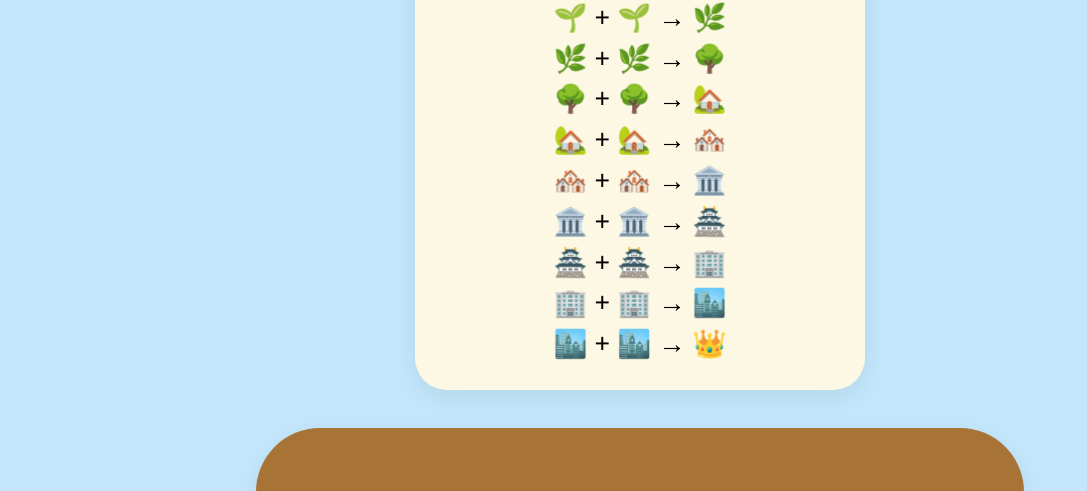
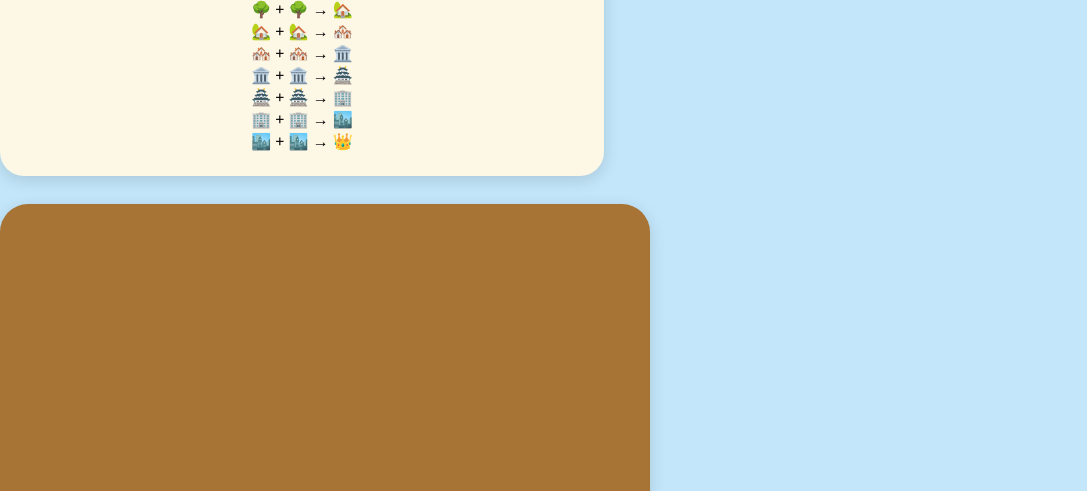
Before and after one commit to Vonkys/Spojov-n-, a plain HTML site: page index.html in a window 1280 px wide. Shown: the part 167-658 px from the top of the page, without its empty margins (0-1087 px from the left). Drawn offline with Linux system fonts and the light colour scheme.

Commit message:
Update style.css

```diff
--- a/style.css
+++ b/style.css
@@ -1,86 +1,95 @@
 body {
+  margin: 0;
+  padding: 0;
   background: #c3e6fa;
-  margin: 0;
-  font-family: 'Segoe UI', Arial, sans-serif;
+  font-family: 'Segoe UI', 'Arial', sans-serif;
   min-height: 100vh;
+}
+
+/* Nadpis */
+h1 {
+  text-align: center;
+  font-family: 'Pacifico', cursive, 'Segoe Script', 'Segoe UI', 'Arial', sans-serif;
+  color: #a87436;
+  margin-top: 24px;
+  margin-bottom: 10px;
+  font-size: 2.2em;
+  letter-spacing: 2px;
+  font-weight: normal;
+}
+
+.container {
+  display: flex;
+  flex-direction: column;
+  align-items: center;
+  width: 100vw;
+}
+
+/* Legenda */
+.square.legend {
+  background: #fdf7e6;
+  border-radius: 24px;
+  padding: 24px 32px;
+  box-shadow: 0 4px 16px #0002;
+  margin-bottom: 28px;
+  margin-top: 0;
+  min-width: 320px;
+  max-width: 98vw;
+  width: 95vw;
   display: flex;
   flex-direction: column;
   align-items: center;
 }
 
-/* Nadpis */
-.main-title {
-  text-align: center;
-  font-size: 2.6em;
-  margin-top: 2vw;
+.square.legend h2 {
+  font-family: 'Pacifico', cursive, 'Segoe Script', 'Segoe UI', 'Arial', sans-serif;
   color: #a87436;
-  font-family: 'Brush Script MT', cursive, 'Segoe Script', sans-serif;
-  letter-spacing: 0.04em;
-  margin-bottom: 1vw;
+  font-size: 1.6em;
+  margin: 0 0 18px 0;
 }
 
-.square {
-  border-radius: 2em;
-  box-shadow: 0 8px 24px #0001;
-  display: flex;
-  flex-direction: column;
-  align-items: center;
-  margin-bottom: 3vw;
-  justify-content: center;
+.legend-table {
+  font-size: 2.1em;
 }
 
-.legend {
-  background: #fcf8e3;
-  width: 85vw;
-  max-width: 550px;
-  padding: 2vw 0 2vw 0;
-  margin-bottom: 3vw;
-}
-
-.legend-title {
-  font-size: 2em;
-  font-family: 'Brush Script MT', cursive, 'Segoe Script', sans-serif;
-  color: #a87436;
-  margin-bottom: 1vw;
-  text-align: center;
-}
-
-.legend-list {
-  font-size: 1.7em;
-  line-height: 1.5em;
-  text-align: center;
-}
-
-/* Hnědý herní panel */
+/* Herní plocha - hnědý čtverec/obdélník */
 .square.board {
   background: #a87436;
   color: #423212;
-  width: 98vw;
+  border-radius: 28px;
+  width: 99vw;
   max-width: 99vw;
-  min-width: 60vw;
-  height: 100vw;      /* Vysoký jako je šířka viewportu */
-  max-height: 180vw;  /* když je hodně široko */
-  min-height: 70vw;
-  font-size: 2em;
+  min-width: 70vw;
+  height: 200vw;      /* Extra vysoký na mobilu */
+  max-height: 300vw;
+  min-height: 90vw;
+  font-size: 2.8em;
   display: flex;
   align-items: center;
   justify-content: center;
+  box-shadow: 0 4px 16px #0002;
+  margin-top: 24px;
+  margin-bottom: 40px;
+  transition: width 0.2s, height 0.2s;
 }
 
-.board-text {
-  font-size: 2em;
-  color: #423212;
+/* Pro větší displeje (tablety, PC) trochu menší hnědý čtverec */
+@media (min-width: 600px) {
+  .square.board {
+    width: 650px;
+    height: 650px;
+    min-width: 400px;
+    min-height: 400px;
+    font-size: 3em;
+  }
+  .square.legend {
+    max-width: 600px;
+    width: 540px;
+  }
 }
 
-@media (min-width: 600px) {
-  .square.legend {
-    width: 450px;
-    max-width: 600px;
-  }
-  .square.board {
-    width: 600px;
-    height: 600px;
-    min-height: 400px;
-    max-height: 85vh;
-  }
+/* Zajistí správné zarovnání obsahu */
+.square.board > * {
+  margin: auto;
+  text-align: center;
 }
```
